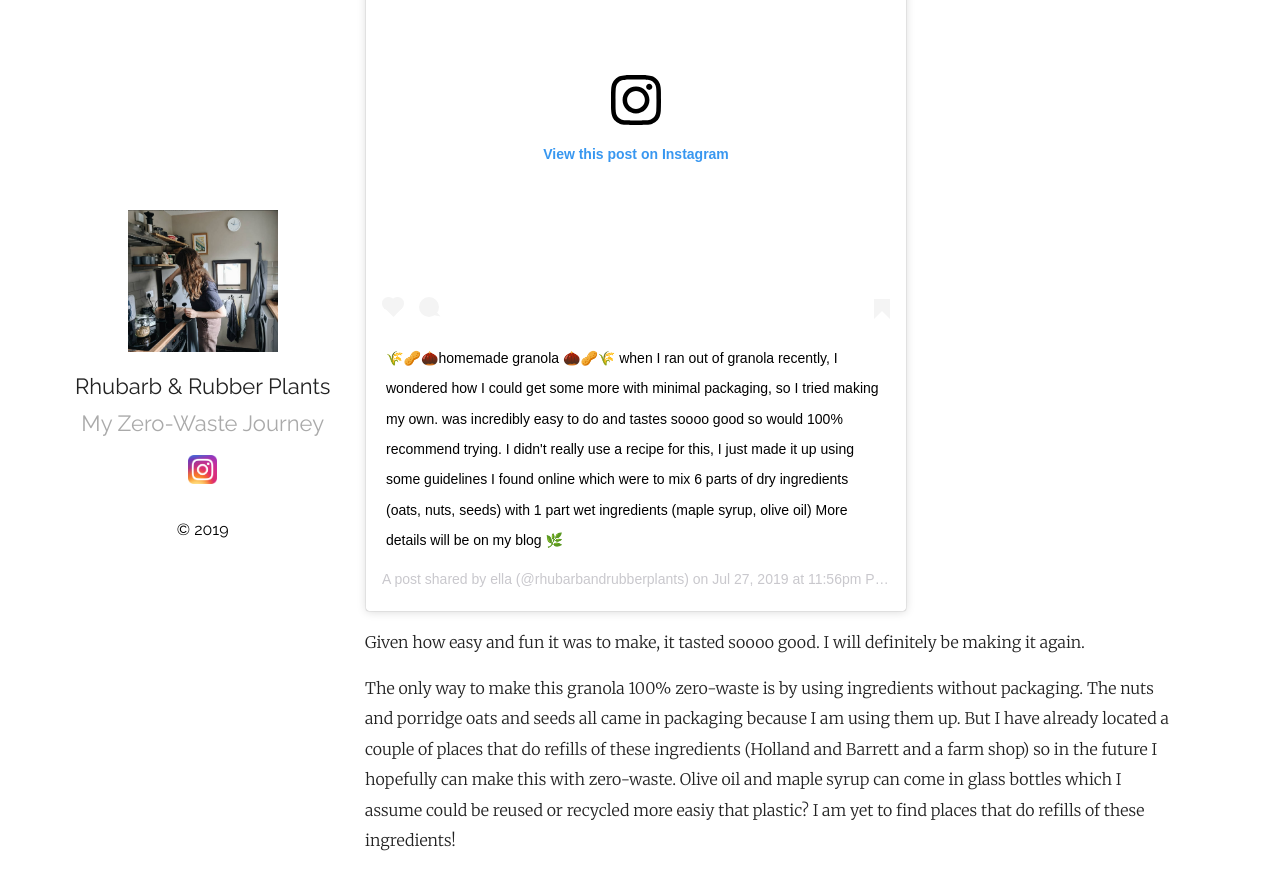
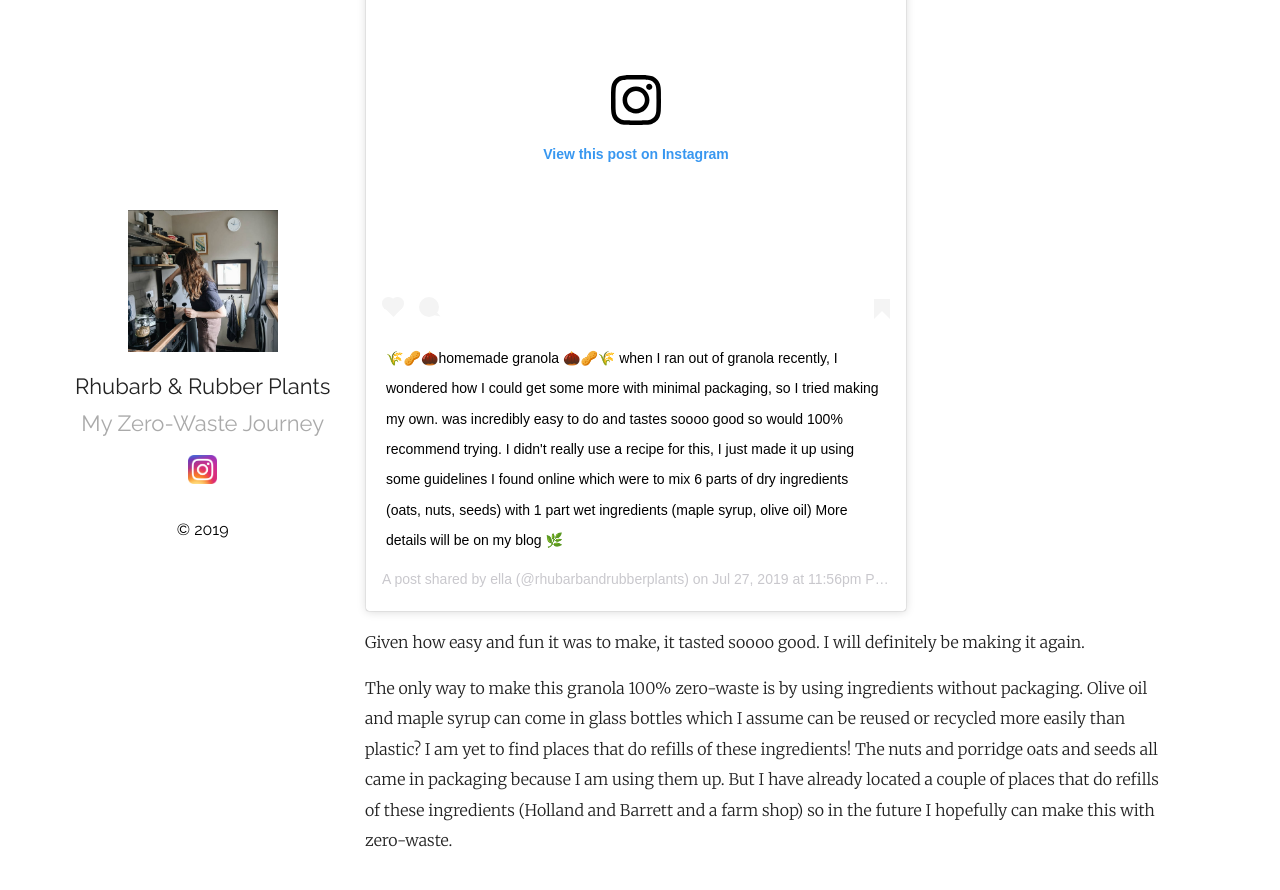
Before and after one commit to rhubarbandrubberplants/rhubarbandrubberplants.github.io, a Jekyll site: the page built from _posts/2019-07-28-homemadegranola.md, in a window 1280 px wide and 900 px high, scrolled down 762 px. Shown: the top 890 px of the window. Built offline with Jekyll 4.4.1, drawn with Linux system fonts in a browser that asks for light colours; a script that is not in the unit is left out.

Commit message:
type correction in granola

```diff
--- a/_posts/2019-07-28-homemadegranola.md
+++ b/_posts/2019-07-28-homemadegranola.md
@@ -20,4 +20,4 @@ When it was done, I let it cool completely before putting it in a jar.
 
 Given how easy and fun it was to make, it tasted soooo good. I will definitely be making it again.
 
-The only way to make this granola 100% zero-waste is by using ingredients without packaging. The nuts and porridge oats and seeds all came in packaging because I am using them up. But I have already located a couple of places that do refills of these ingredients (Holland and Barrett and a farm shop) so in the future I hopefully can make this with zero-waste. Olive oil and maple syrup can come in glass bottles which I assume could be reused or recycled more easiy that plastic? I am yet to find places that do refills of these ingredients!
+The only way to make this granola 100% zero-waste is by using ingredients without packaging. Olive oil and maple syrup can come in glass bottles which I assume can be reused or recycled more easily than plastic? I am yet to find places that do refills of these ingredients! The nuts and porridge oats and seeds all came in packaging because I am using them up. But I have already located a couple of places that do refills of these ingredients (Holland and Barrett and a farm shop) so in the future I hopefully can make this with zero-waste.
```
